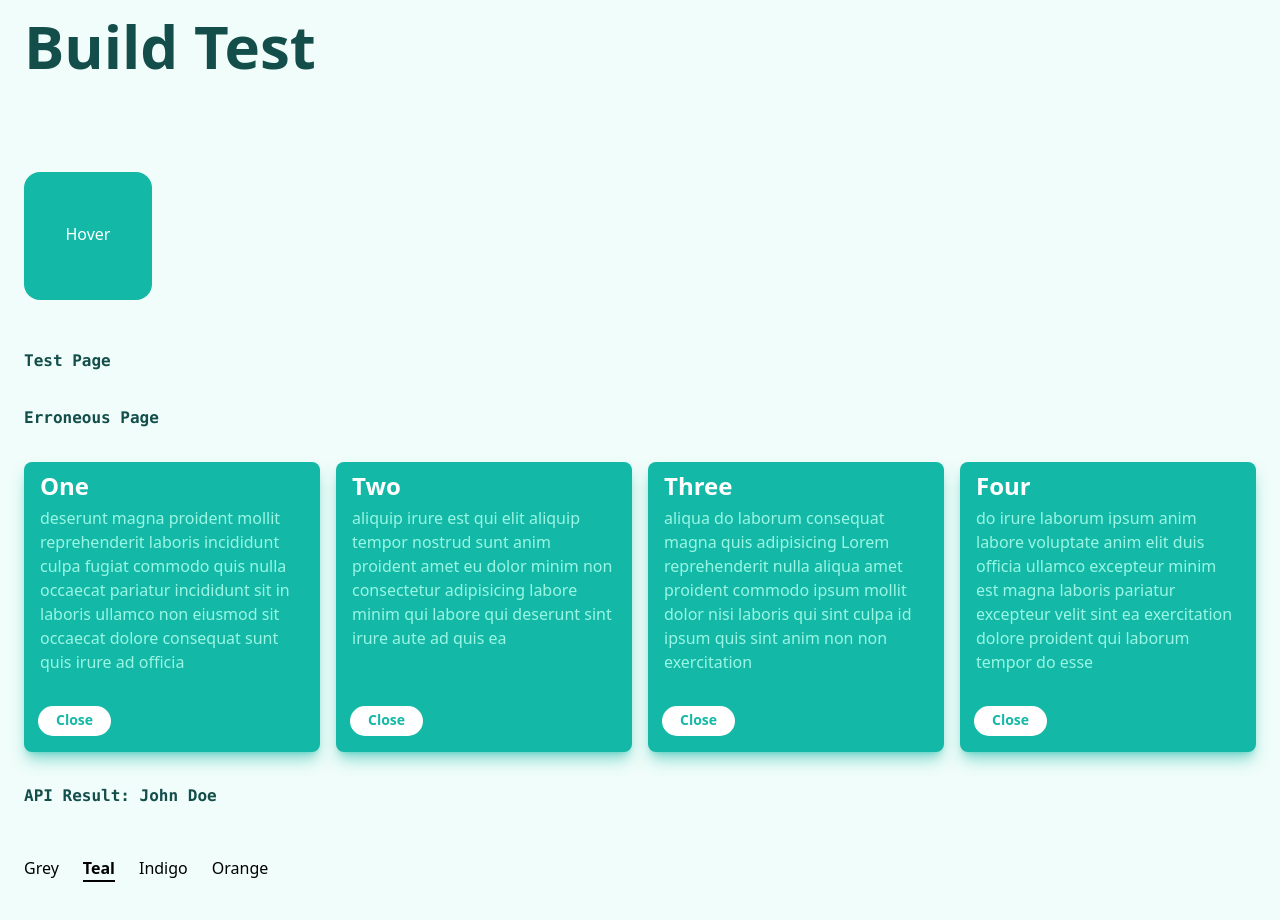
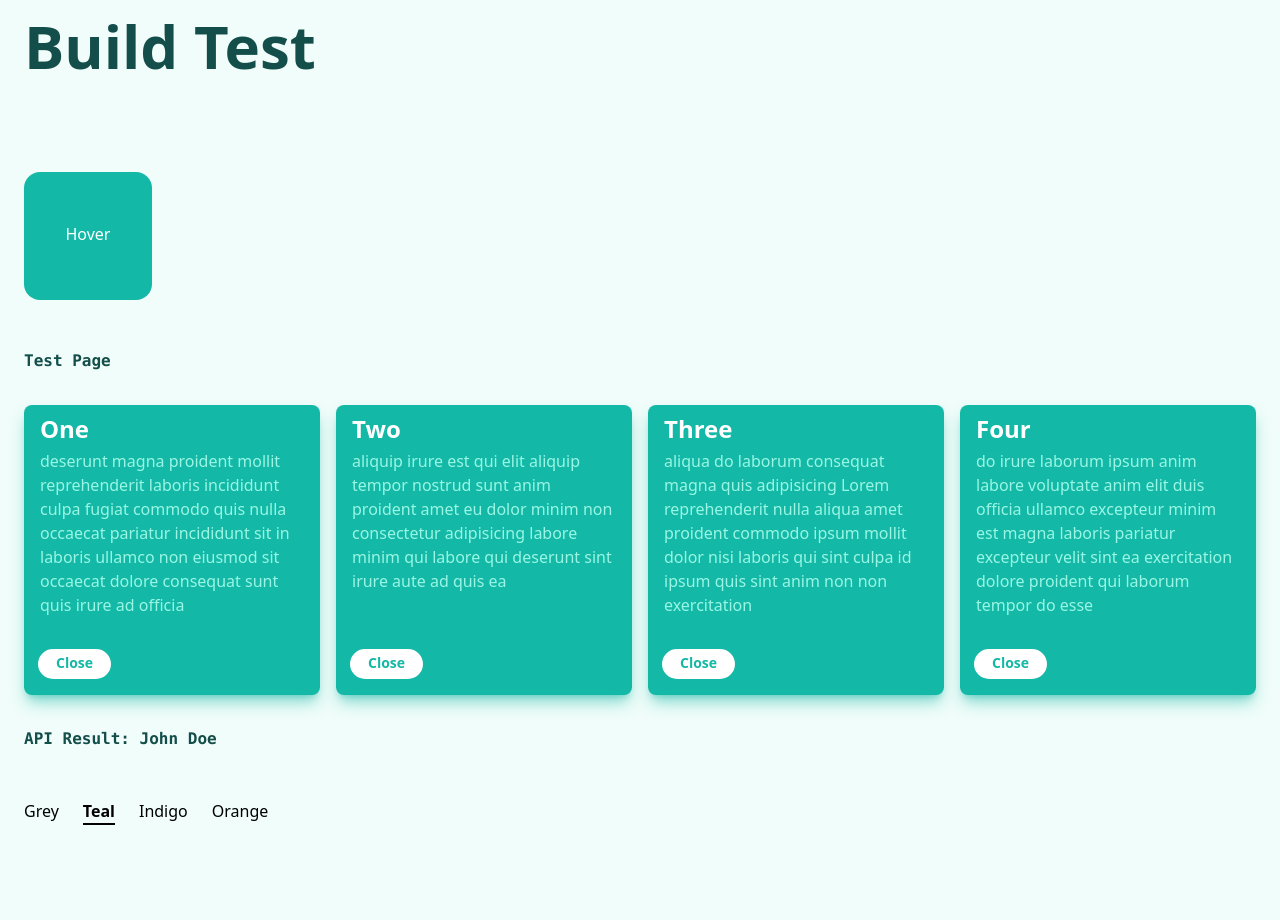
Before and after one commit to sambecker/tailwind, a Next.js app: page / in a window 1280 px wide. After the commit the page ends 865 px from the top, so only its background shows below. Built offline with nearby package versions, Linux system fonts and the light colour scheme.

Commit message:
Remove erroneous link

```diff
--- a/pages/index.tsx
+++ b/pages/index.tsx
@@ -67,8 +67,7 @@ const Home: NextPage<Props> = ({ initialItems, initialColor }) => {
 
         <Animation initialColor={initialColor} />
 
-        {renderLink('/test', 'Test Page')}<br />
-        {renderLink('/erroneous', 'Erroneous Page')}
+        {renderLink('/test', 'Test Page')}
 
         {items.length === 0 &&
           <Button
```
